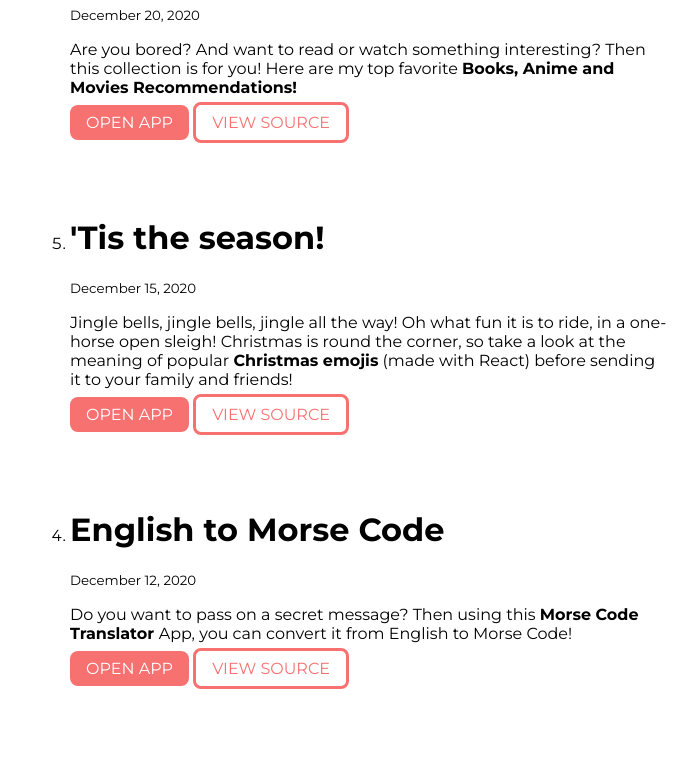
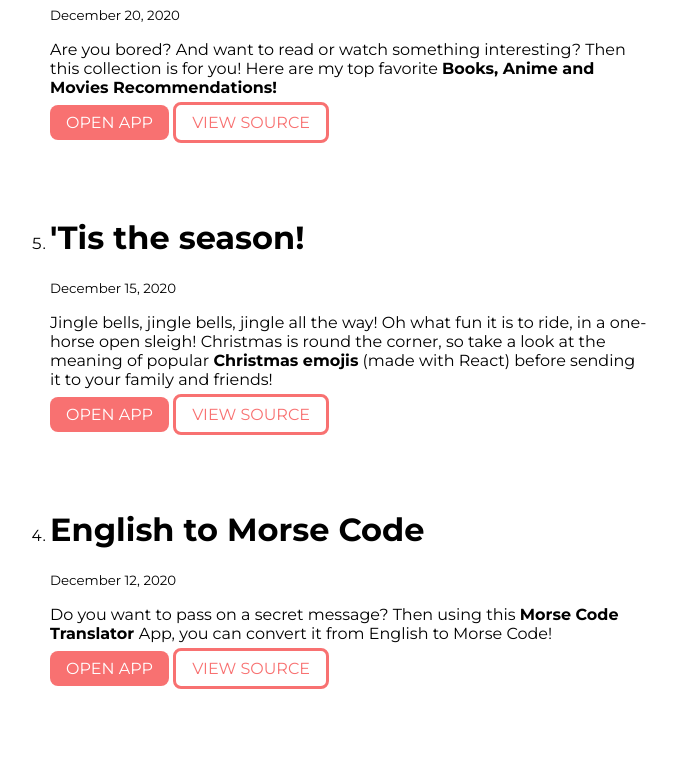
Before and after one commit to MadhushreeKunder/madhushree-kunder-portfolio, a plain HTML site: page projects.html in a window 1280 px wide. Shown: the part 711-1472 px from the top of the page, without its empty margins (290-987 px from the left). Drawn offline with Linux system fonts and the light colour scheme.

Commit message:
changed padding lists

```diff
--- a/styles.css
+++ b/styles.css
@@ -102,6 +102,10 @@ hr {
   padding: 0rem 0.5rem;
 }
 
+ol{
+  padding-inline-start: 0px;
+}
+
 /** navigation **/
 
 .navigation {
```
